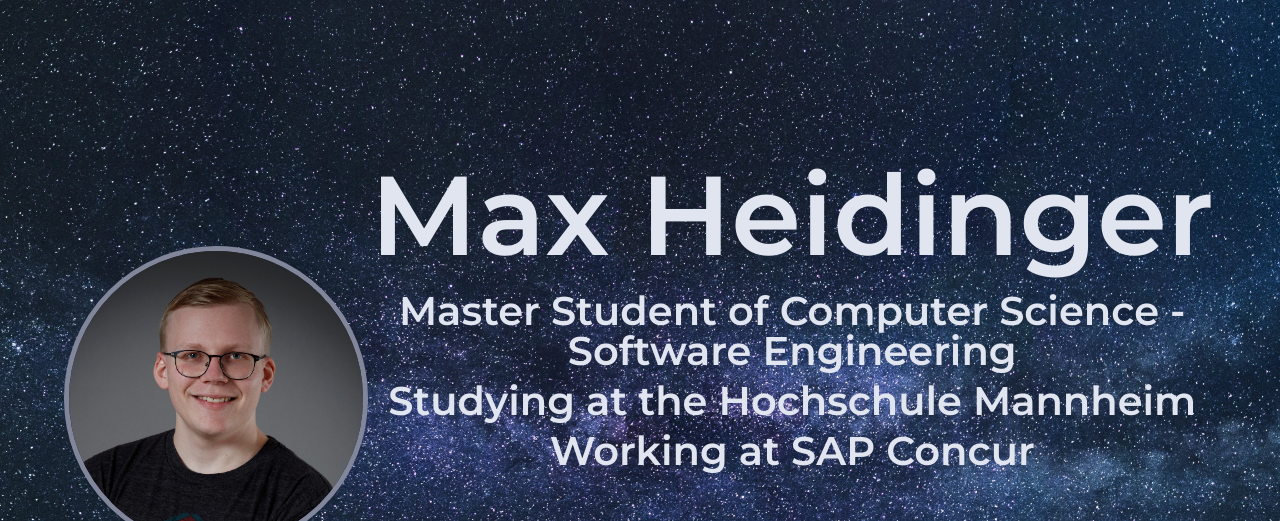
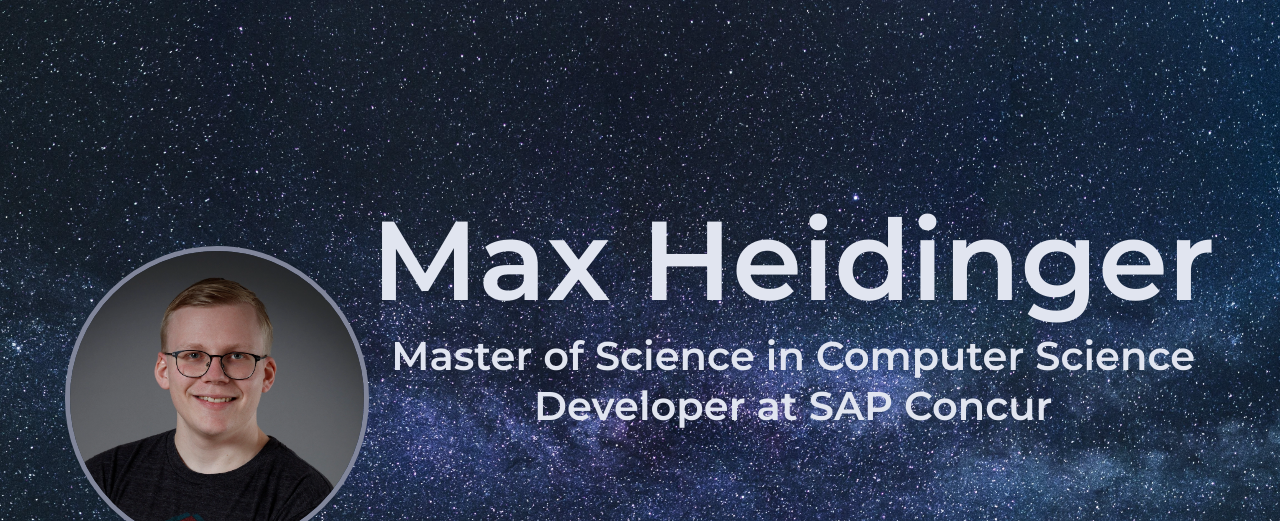
Before and after one commit to mheidinger/max-heidinger.de, a website: page index.html in a window 1280 px wide. Shown: the top 521 px of the page. Drawn offline with Linux system fonts and the light colour scheme.

Commit message:
Update index.html

```diff
--- a/index.html
+++ b/index.html
@@ -31,9 +31,8 @@
 			<div id="content">
 				<div id="content_text">
 					<h1>Max Heidinger</h1>
-					<h2>Master Student of Computer Science - Software Engineering</h2>
-					<h2>Studying at the Hochschule Mannheim</h2>
-					<h2>Working at SAP Concur</h2>
+					<h2>Master of Science in Computer Science</h2>
+					<h2>Developer at SAP Concur</h2>
 				</div>
 				<div id="content_links">
 					<a href="https://github.com/mheidinger"><img src="images/github.svg" alt="GitHub logo"></a>
```
